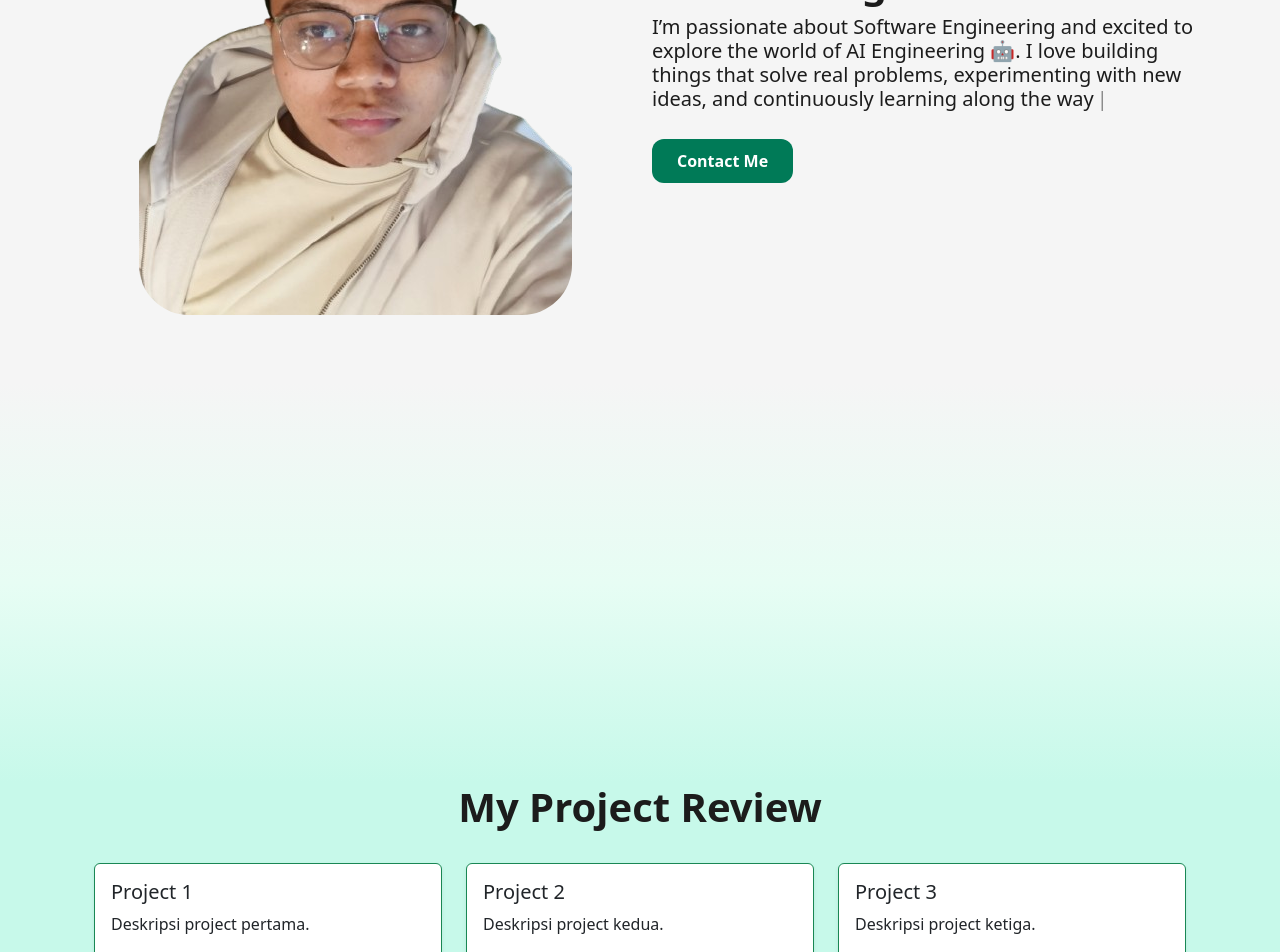
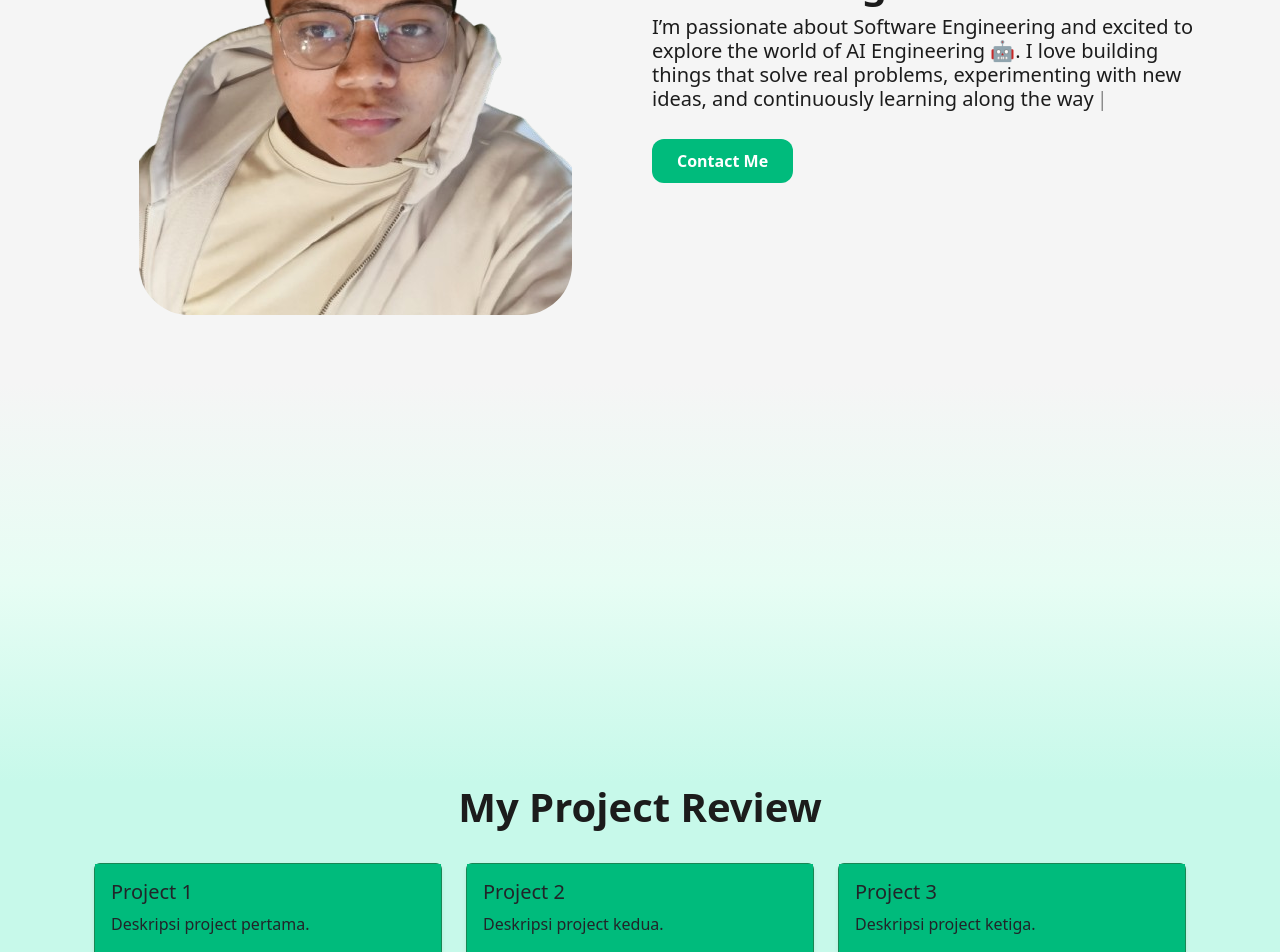
Before and after one commit to Jerannn24/my-portofolio, a Next.js app: page / in a window 1280 px wide. Shown: the part 340-1292 px from the top of the page. Built offline with nearby package versions, Linux system fonts and the light colour scheme.

Commit message:
update globals.css and ProjectList.js

```diff
--- a/src/app/globals.css
+++ b/src/app/globals.css
@@ -1,11 +1,8 @@
 :root {
   /* Light mode */
   --bg: #f5f5f5;
-  /* page 1: abu putih */
   --bg-2: #c7f9ea;
-  /* page 2: hijau pastel lembut */
   --bg-mid: #e7fdf4;
-  /* warna antara: putih kehijauan */
   --bg-2-gradient: linear-gradient(180deg,
       var(--bg) 0%,
       var(--bg-mid) 50%,
@@ -16,9 +13,11 @@
 
   /* Navbar */
   --navbar-bg: #ffffff;
-  --navbar-fg: #007a57;
-  /* hijau lebih tua, kontras di putih */
-  --navbar-fg-hover: #005a3f;
+
+  /* Emerald hijau lebih berkesan tapi kontras */
+  --navbar-fg: #00bb7c;
+  /* hijau emerald utama */
+  --navbar-fg-hover: #005f44;
   /* lebih gelap untuk hover */
 }
 
--- a/src/components/ProjectList.js
+++ b/src/components/ProjectList.js
@@ -37,7 +37,7 @@ const ProjectList = () => {
                 {projects.map((project, index) => (
                     <div className="col-md-4" key={index}>
                         <div className="card h-100 border-success shadow-sm">
-                            <div className="card-body">
+                            <div className="card-body" style={{ backgroundColor: 'var(--navbar-fg)' }}>
                                 <h5 className="card-title">{project.title}</h5>
                                 <p className="card-text">{project.description}</p>
                             </div>
```
